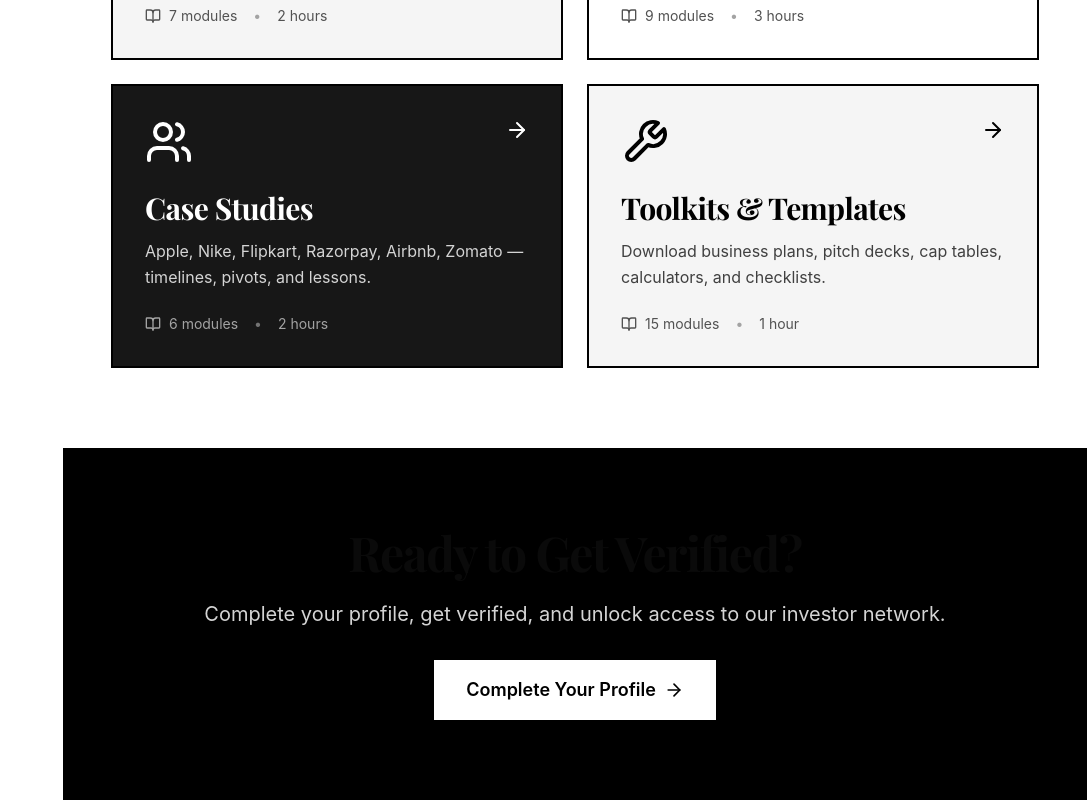
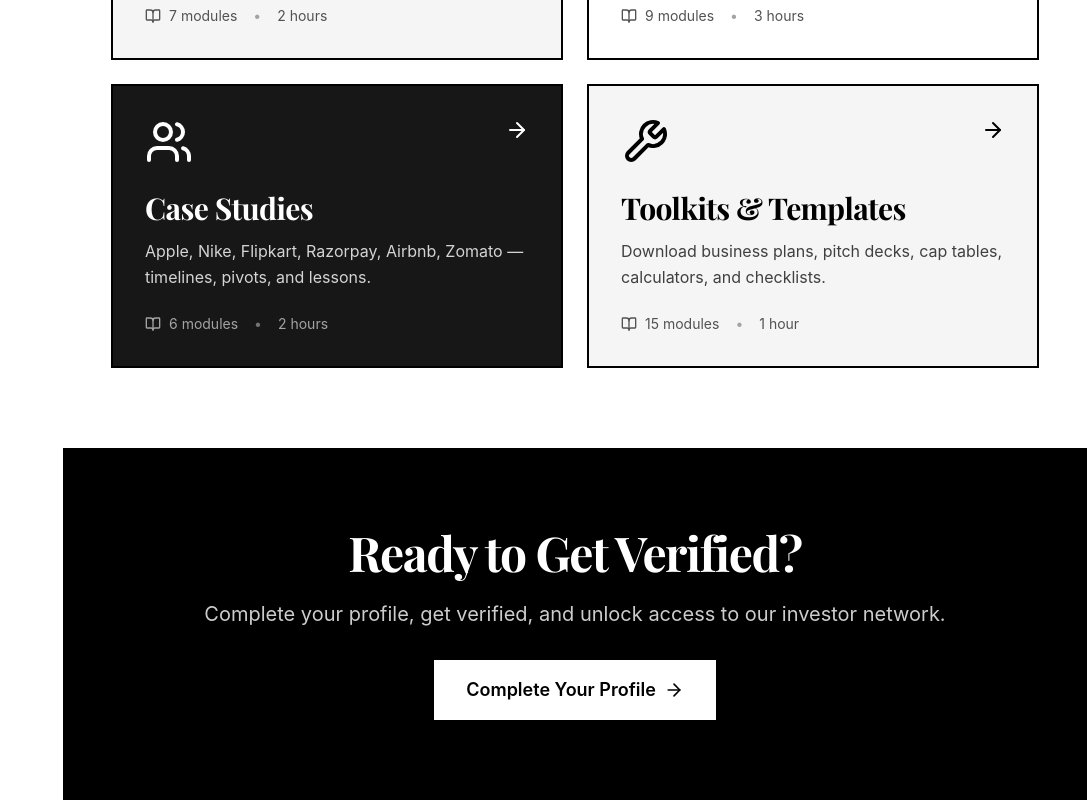
Before and after one commit to incubazar/Incubazar-web, a Next.js app: page /learn in a window 1280 px wide. Shown: the part 2909-3709 px from the top of the page, without its empty margins (193-1280 px from the left). Built offline with nearby package versions, Linux system fonts and the light colour scheme; no server answers; a web font is replaced by a local one.

Commit message:
fix: Improve text contrast on black CTA section in learn overview

```diff
--- a/app/learn/page.tsx
+++ b/app/learn/page.tsx
@@ -290,10 +290,10 @@ export default function LearnIndexPage() {
       {/* CTA Section */}
       <section className="px-4 sm:px-8 lg:px-12 py-20 bg-ink text-paper">
         <div className="max-w-3xl mx-auto text-center">
-          <h2 className="font-serif text-4xl sm:text-5xl font-bold mb-6">
+          <h2 className="font-serif text-4xl sm:text-5xl font-bold mb-6 text-paper">
             Ready to Get Verified?
           </h2>
-          <p className="text-xl text-graphite-300 mb-8">
+          <p className="text-xl text-paper/80 mb-8">
             Complete your profile, get verified, and unlock access to our investor network.
           </p>
           <Link
```
